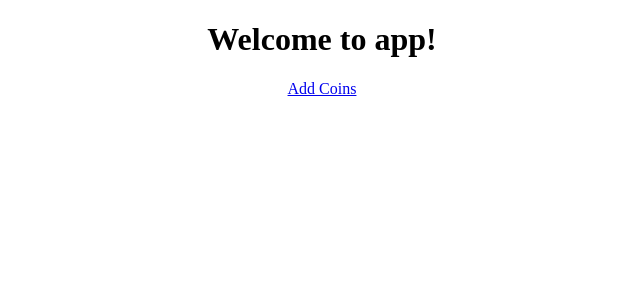
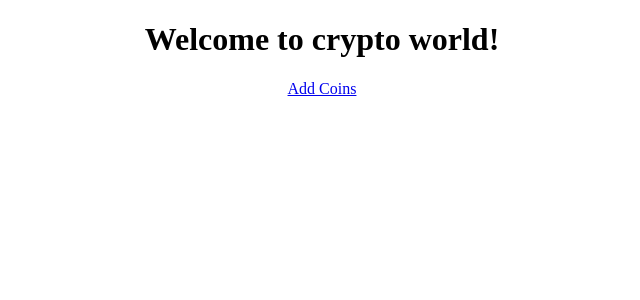
Before and after one commit to b3lac/CRUD, an Angular app: page / in a window 1280 px wide. Shown: the top 300 px of the page, without its empty margins (318-958 px from the left). Built offline with nearby package versions, Linux system fonts and the light colour scheme.

Commit message:
Change title

```diff
--- a/src/app/app.component.html
+++ b/src/app/app.component.html
@@ -1,7 +1,7 @@
 <!--The content below is only a placeholder and can be replaced.-->
 <div style="text-align:center">
   <h1>
-    Welcome to {{ title }}!
+    {{ title }}!
   </h1>
     <nav>
       <a routerLink="create" routerLinkActivate="active">Add Coins</a>
--- a/src/app/app.component.ts
+++ b/src/app/app.component.ts
@@ -6,5 +6,5 @@ import { Component } from '@angular/core';
   styleUrls: ['./app.component.css']
 })
 export class AppComponent {
-  title = 'app';
+  title = 'Welcome to crypto world';
 }
```
